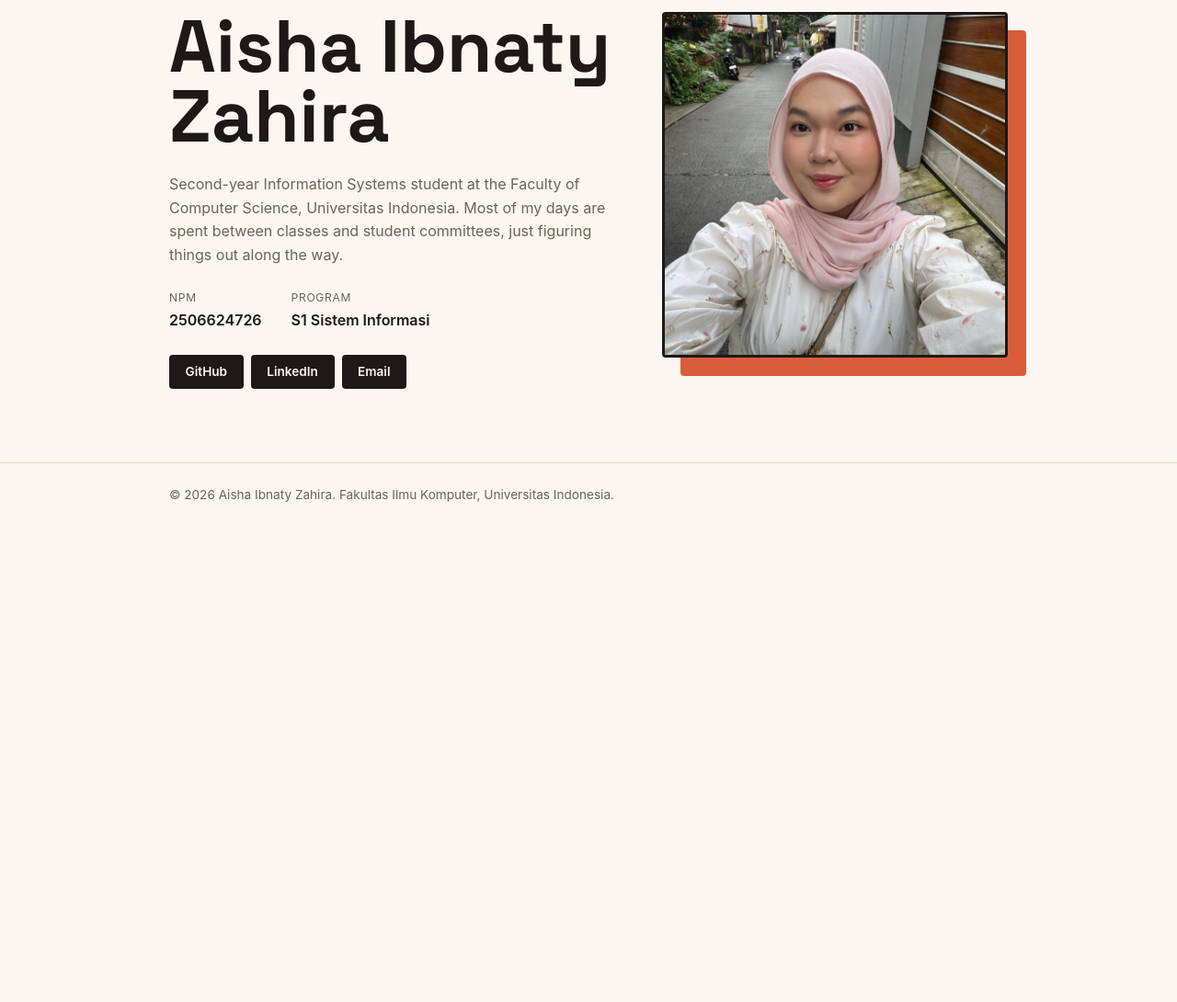
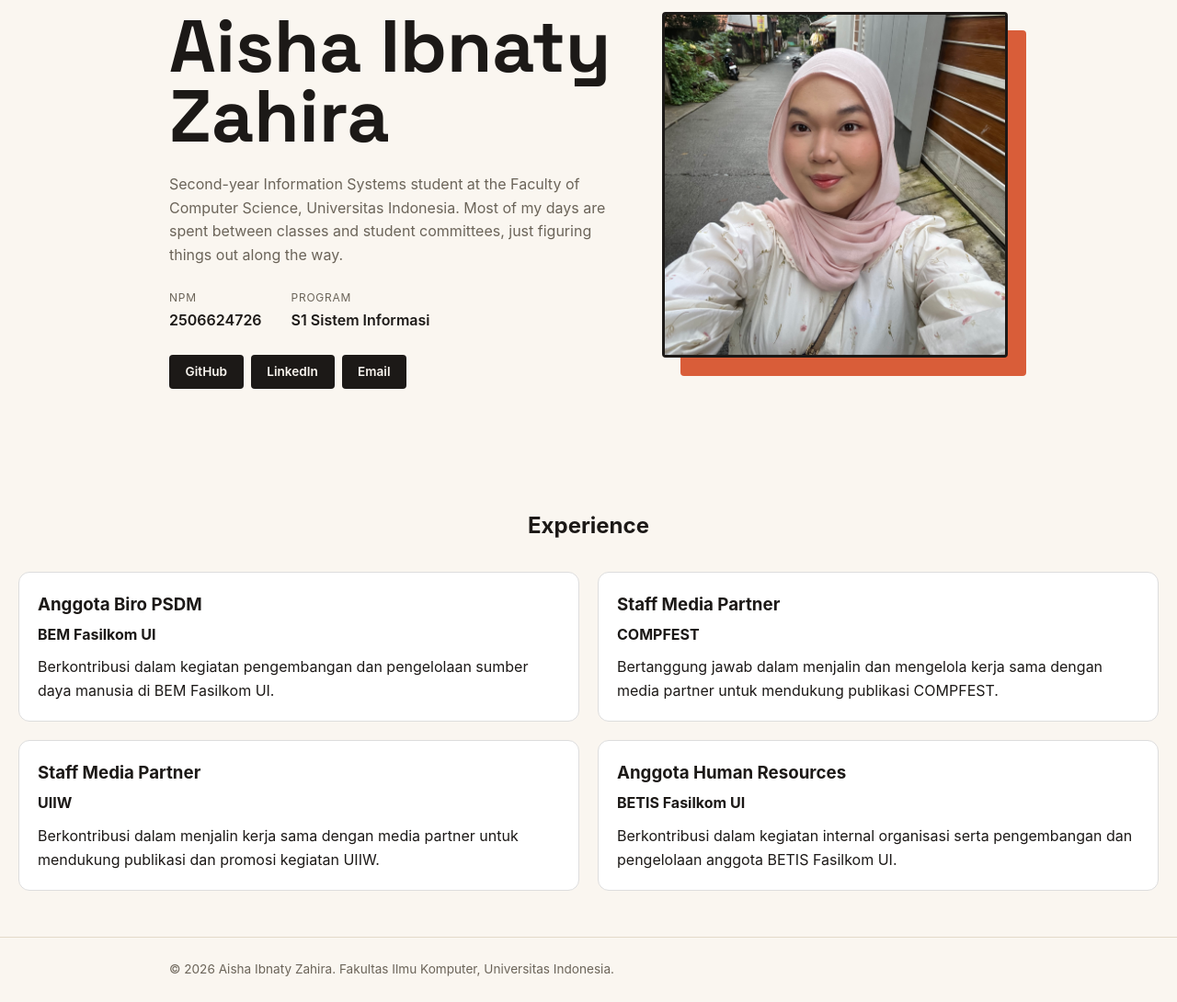
Before and after one commit to aishazahiraa/myportofolio, a Django app: page / in a window 1280 px wide. Shown: the part 168-1258 px from the top of the page at 92% size. Before the commit the page ends 714 px from the top, so only its background shows below. Run offline with Django 5.2, Linux system fonts and the light colour scheme.

Commit message:
feat: add experience section to portfolio

```diff
--- a/static/css/style.css
+++ b/static/css/style.css
@@ -184,12 +184,49 @@ h1, .brand {
             "photo"
             "details";
     }
+}
 
-    .hero-photo {
-        max-width: 220px;
-    }
+.experience {
+    padding: 50px 20px;
+}
 
-    .social-links {
-        justify-content: flex-start;
+.experience h2 {
+    text-align: center;
+    margin-bottom: 30px;
+}
+
+.experience-container {
+    display: grid;
+    grid-template-columns: repeat(2, 1fr);
+    gap: 20px;
+}
+
+.experience-card {
+    padding: 20px;
+    border: 1px solid #ddd;
+    border-radius: 12px;
+    background-color: white;
+    transition: 0.3s;
+}
+
+.experience-card:hover {
+    transform: translateY(-5px);
+}
+
+.experience-card h3 {
+    margin-bottom: 5px;
+}
+
+.experience-card h4 {
+    margin-bottom: 10px;
+}
+
+.experience-card p {
+    line-height: 1.6;
+}
+
+@media (max-width: 768px) {
+    .experience-container {
+        grid-template-columns: 1fr;
     }
 }
--- a/templates/index.html
+++ b/templates/index.html
@@ -70,6 +70,37 @@
 
         </div>
     </section>
+    <section class="experience">
+    <h2>Experience</h2>
+
+    <div class="experience-container">
+        <div class="experience-card">
+            <h3>Anggota Biro PSDM</h3>
+            <h4>BEM Fasilkom UI</h4>
+            <p>Berkontribusi dalam kegiatan pengembangan dan pengelolaan sumber daya manusia di BEM Fasilkom UI.</p>
+        </div>
+
+        <div class="experience-card">
+            <h3>Staff Media Partner</h3>
+            <h4>COMPFEST</h4>
+            <p>Bertanggung jawab dalam menjalin dan mengelola kerja sama dengan media partner untuk mendukung publikasi COMPFEST.</p>
+        </div>
+
+        <div class="experience-card">
+            <h3>Staff Media Partner</h3>
+            <h4>UIIW</h4>
+            <p>Berkontribusi dalam menjalin kerja sama dengan media partner untuk mendukung publikasi dan promosi kegiatan UIIW.</p>
+        </div>
+
+        <div class="experience-card">
+            <h3>Anggota Human Resources</h3>
+            <h4>BETIS Fasilkom UI</h4>
+            <p>Berkontribusi dalam kegiatan internal organisasi serta pengembangan dan pengelolaan anggota BETIS Fasilkom UI.</p>
+        </div>
+
+    </div>
+</section>
+
 </main>
 
     <footer class="site-footer">
```
